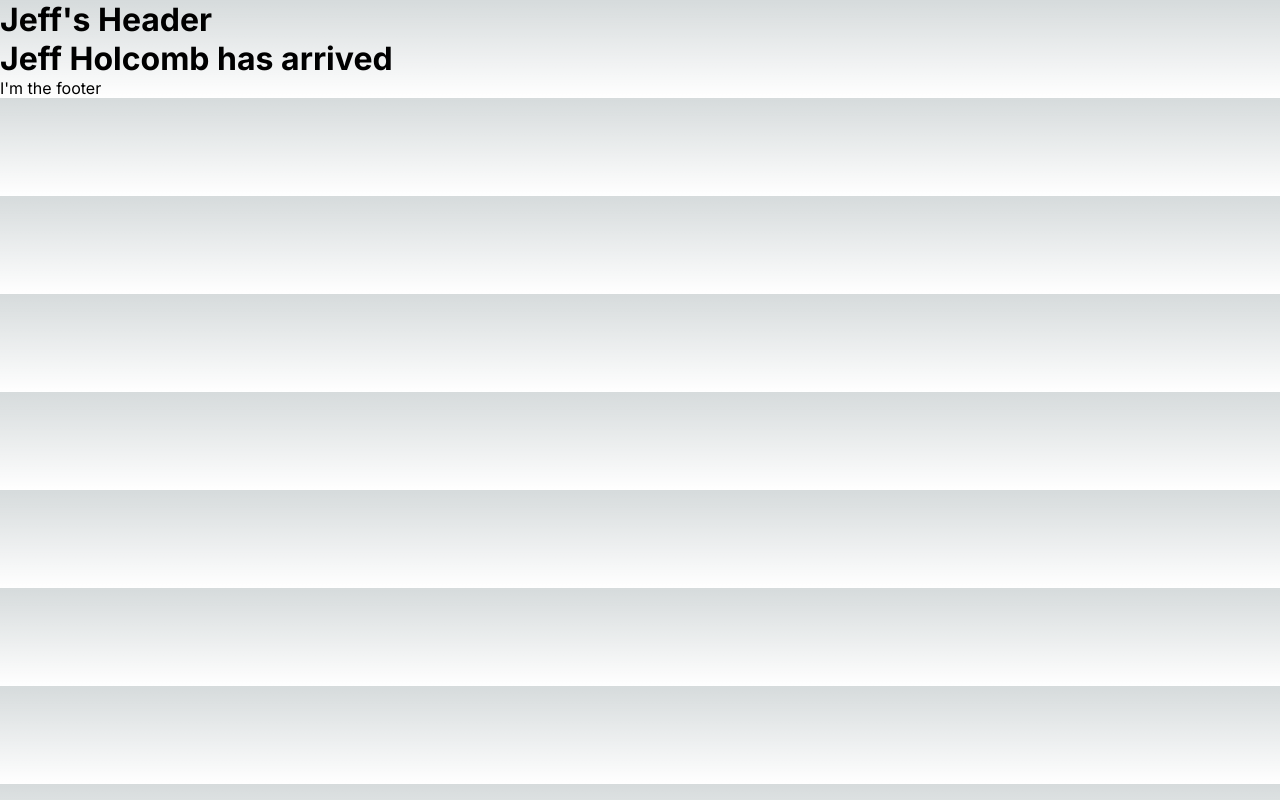
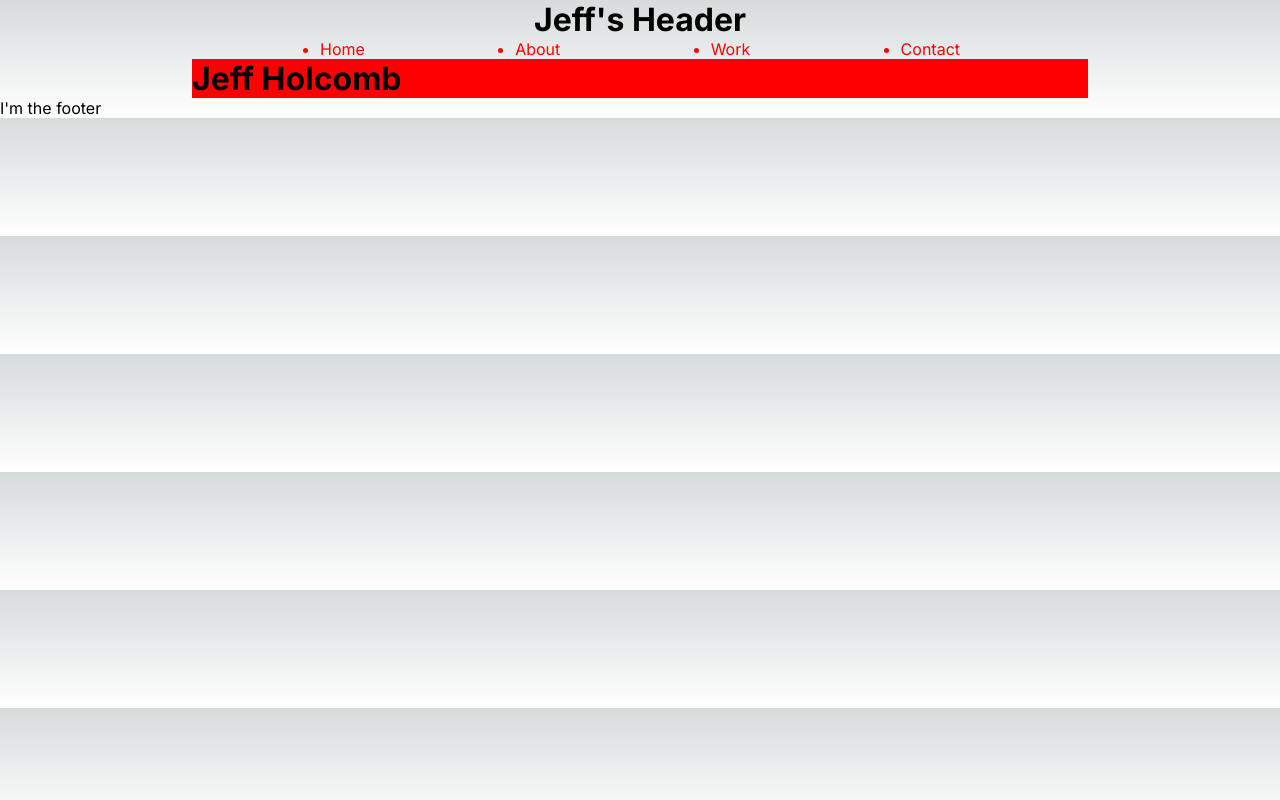
Before and after one commit to holjeffcomb/personal-site, a Next.js app: page / in a window 1280 px wide. Built offline with nearby package versions, Linux system fonts and the light colour scheme.

Commit message:
make header and footer, make not-found page, update styles

```diff
--- a/src/app/Header.tsx
+++ b/src/app/Header.tsx
@@ -1,7 +1,24 @@
+import styles from "./page.module.css";
+import Link from "next/link";
+
 export default function Header() {
   return (
-    <header>
+    <header className={styles.header}>
       <h1>Jeff&apos;s Header</h1>
+      <ul className={styles.navLinks}>
+        <li>
+          <Link href="/">Home</Link>
+        </li>
+        <li>
+          <Link href="/about">About</Link>
+        </li>
+        <li>
+          <Link href="/work">Work</Link>
+        </li>
+        <li>
+          <Link href="/contact">Contact</Link>
+        </li>
+      </ul>
     </header>
   );
 }
--- a/src/app/layout.tsx
+++ b/src/app/layout.tsx
@@ -3,6 +3,7 @@ import { Inter } from "next/font/google";
 import "./globals.css";
 import Header from "./Header";
 import Footer from "./Footer";
+import styles from "./page.module.css";
 
 const inter = Inter({ subsets: ["latin"] });
 
@@ -20,7 +21,7 @@ export default function RootLayout({
     <html lang="en">
       <body className={inter.className}>
         <Header />
-        {children}
+        <main className={styles.mainContent}>{children}</main>
         <Footer />
       </body>
     </html>
--- /dev/null
+++ b/src/app/page.module.css
@@ -0,0 +1,18 @@
+.header {
+  margin: auto;
+  text-align: center;
+}
+
+.navLinks {
+  color: red;
+  display: flex;
+  justify-content: space-between;
+  width: 50%;
+  margin: auto;
+}
+
+.mainContent {
+  margin: auto;
+  background-color: red;
+  max-width: 70%;
+}
--- a/src/app/page.tsx
+++ b/src/app/page.tsx
@@ -3,8 +3,8 @@ import styles from "./page.module.css";
 
 export default function Home() {
   return (
-    <main>
-      <h1>Jeff Holcomb has arrived</h1>
-    </main>
+    <>
+      <h1>Jeff Holcomb</h1>
+    </>
   );
 }
```
Also changed, not shown: src/app/not-found.tsx (added, +8 -0 lines).
